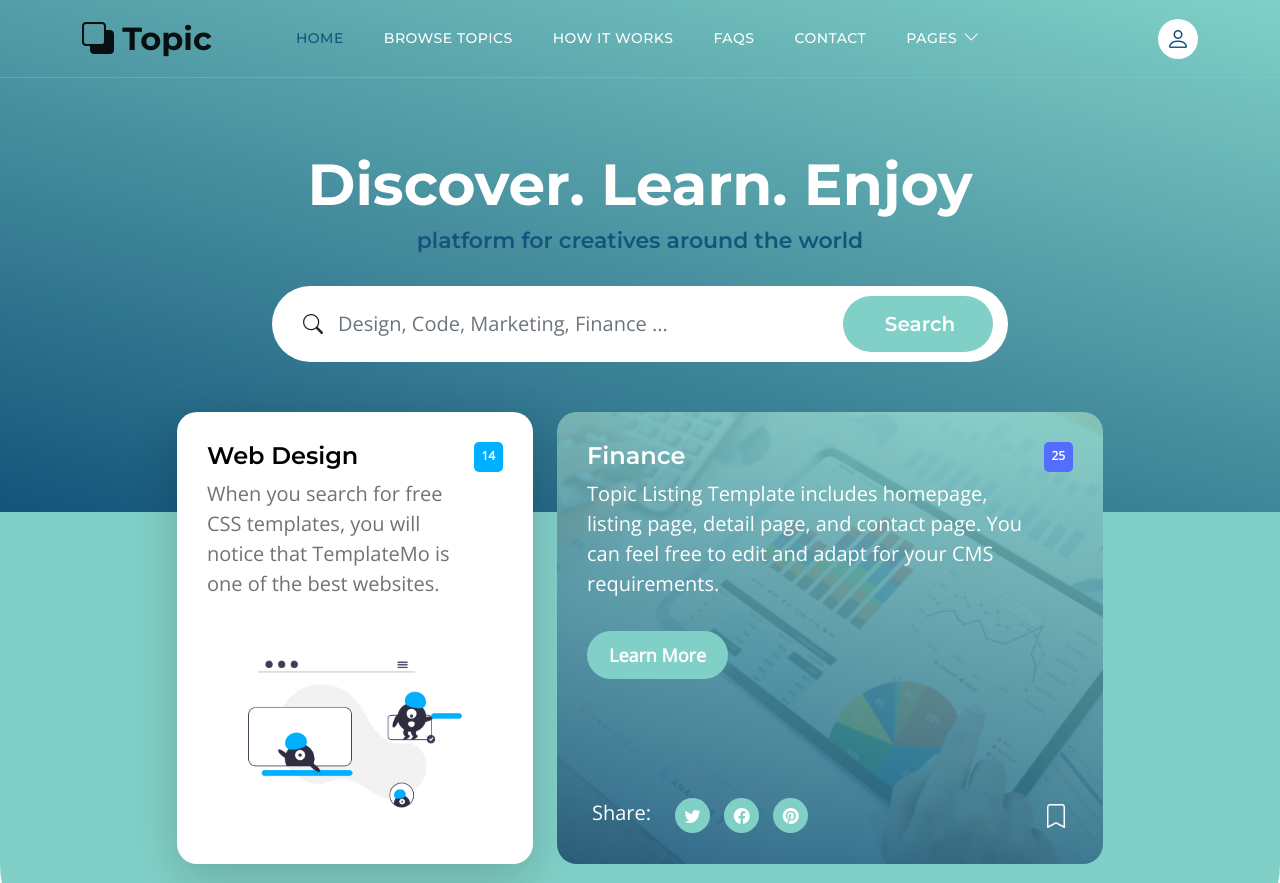
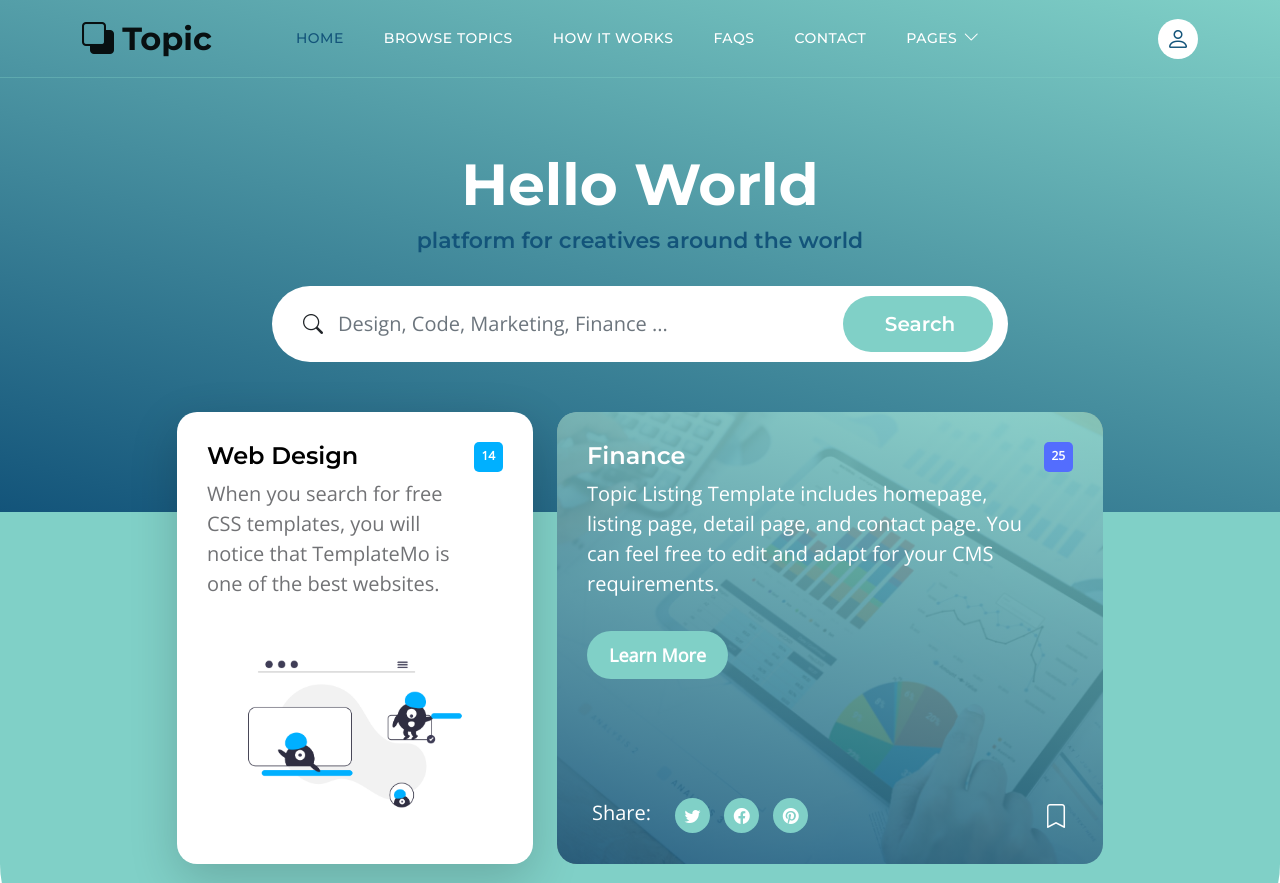
Before and after one commit to dinizraphael/raphael, a plain HTML site: page index.html in a window 1280 px wide. Shown: the top 883 px of the page. Drawn offline with nearby package versions, Linux system fonts and the light colour scheme.

Commit message:
discover

```diff
--- a/index.html
+++ b/index.html
@@ -95,7 +95,7 @@ https://templatemo.com/tm-590-topic-listing
                     <div class="row">
 
                         <div class="col-lg-8 col-12 mx-auto">
-                            <h1 class="text-white text-center">Discover. Learn. Enjoy</h1>
+                            <h1 class="text-white text-center">Hello World</h1>
 
                             <h6 class="text-center">platform for creatives around the world</h6>
 
```
